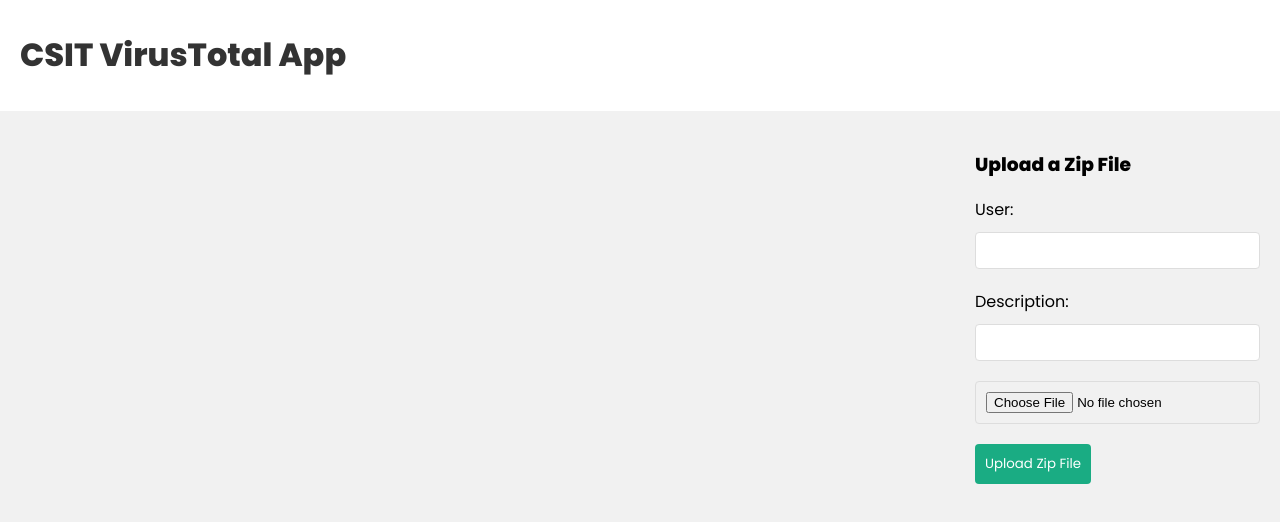
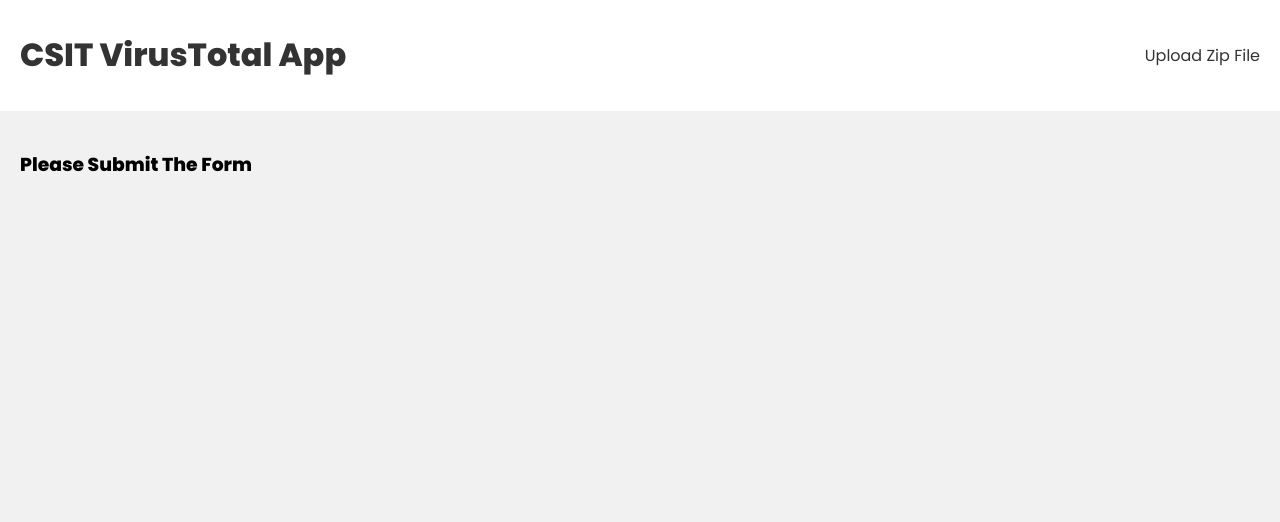
Before and after one commit to SEADevLab/CSIT-VT-App-Files, a React (Create React App) app in the folder frontend/: page /upload in a window 1280 px wide. Shown: the top 522 px of the page. Built offline with nearby package versions, Linux system fonts and the light colour scheme.

Commit message:
SEADEVLAB-17 Added Form Page

```diff
--- a/frontend/package.json
+++ b/frontend/package.json
@@ -7,6 +7,7 @@
     "@testing-library/jest-dom": "^5.16.5",
     "@testing-library/react": "^13.4.0",
     "@testing-library/user-event": "^13.5.0",
+    "moment": "^2.29.4",
     "react": "^18.2.0",
     "react-dom": "^18.2.0",
     "react-hook-form": "^7.36.1",
--- a/frontend/src/App.js
+++ b/frontend/src/App.js
@@ -1,5 +1,6 @@
 import { BrowserRouter, Routes, Route } from "react-router-dom";
 import Navbar from "./components/Navbar";
+import FormPage from "./pages/FormPage";
 import Home from "./pages/Home";
 import UploadPage from "./pages/UploadPage";
 
@@ -12,6 +13,7 @@
           <Routes>
             <Route path="/" element={<Home />} />
             <Route path="/upload" element={<UploadPage />} />
+            <Route path="/form" element={<FormPage />} />
           </Routes>
         </div>
       </BrowserRouter>
--- a/frontend/src/components/MalwareFileDetails.js
+++ b/frontend/src/components/MalwareFileDetails.js
@@ -1,4 +1,5 @@
 import React from "react";
+const moment = require('moment')
 
 const MalwareFileDetails = ({ malFile }) => {
   return (
@@ -9,7 +10,7 @@
       <p><strong>MD5: </strong>{malFile.hashes.md5}</p>
       <p><strong>SHA-1: </strong>{malFile.hashes.sha1}</p>
       <p><strong>SHA-256: </strong>{malFile.hashes.sha256}</p>
-      <p><strong>Date: </strong>{malFile.createdAt}</p>
+      <p><strong>Date: </strong>{moment(malFile.createdAt).format( 'DD MMM YYYY hh:mm a')}</p>
     </div>
   );
 };
--- a/frontend/src/components/MalwareFileZipUploadForm.js
+++ b/frontend/src/components/MalwareFileZipUploadForm.js
@@ -13,7 +13,6 @@
 
   const onSubmit = async (data, e) => {
     e.preventDefault();
-    navigate('/upload')
     const formData = new FormData();
     formData.append("file", data.file[0]);
     let key, value;
@@ -47,9 +46,8 @@
       setUser("");
       setDescription("");
       console.log("Zip File Uploaded", json);
-      // json.malwarefiles.forEach(async (file) => {
-        dispatch({ type: "UPLOADED_MALWAREFILES", payload: json});
-      // });
+      dispatch({ type: "UPLOADED_MALWAREFILES", payload: json });
+      navigate("/upload");
     }
   };
 
@@ -62,6 +60,7 @@
         type="text"
         onChange={(e) => setUser(e.target.value)}
         value={user}
+        required
       />
 
       <label>Description:</label>
@@ -69,9 +68,14 @@
         type="text"
         onChange={(e) => setDescription(e.target.value)}
         value={description}
+        required
       />
 
-      <input type="file" {...register("file")} />
+      <input
+        type="file"
+        {...register("file")}
+        required
+      />
 
       <button>Upload Zip File</button>
       {error && <div className="error">{error}</div>}
--- a/frontend/src/components/Navbar.js
+++ b/frontend/src/components/Navbar.js
@@ -8,6 +8,9 @@
         <Link to="/">
           <h1>CSIT VirusTotal App</h1>
         </Link>
+        <Link to="/form">
+          <p>Upload Zip File</p>
+        </Link>
       </div>
     </header>
   );
--- a/frontend/src/context/MalwareFileContext.js
+++ b/frontend/src/context/MalwareFileContext.js
@@ -10,7 +10,7 @@
       };
     case "UPLOADED_MALWAREFILES":
       return {
-        malFiles: action.payload.malwarefiles,
+        uploadFiles: action.payload.malwarefiles,
         dupeFiles: action.payload.duplicateFiles,
       };
     case "CREATE_MALWAREFILES":
@@ -26,6 +26,7 @@
   const [state, dispatch] = useReducer(malwarefilesReducer, {
     malFiles: null,
     dupeFiles: null,
+    uploadFiles: null,
   });
 
   return (
--- a/frontend/src/index.css
+++ b/frontend/src/index.css
@@ -37,6 +37,12 @@
   display: grid;
   grid-template-columns: 3fr 1fr;
   gap: 100px;
+}
+.formpage {
+
+  display: flex;
+  align-items: center;
+  justify-content: center;
 }
 .malFile-details {
   background: #fff;
--- /dev/null
+++ b/frontend/src/pages/FormPage.js
@@ -0,0 +1,17 @@
+import { useEffect} from "react";
+
+// components
+import MalwareFileDetails from "../components/MalwareFileDetails";
+import MalwareFileZipUploadForm from "../components/MalwareFileZipUploadForm";
+import { useMalwareFilesContext } from "../hooks/useMalwareFilesContext";
+
+const FormPage = () => {
+
+  return (
+    <div className="formpage">
+      <MalwareFileZipUploadForm />
+    </div>
+  );
+};
+
+export default FormPage;
--- a/frontend/src/pages/Home.js
+++ b/frontend/src/pages/Home.js
@@ -29,7 +29,6 @@
             <MalwareFileDetails malFile={malFile} key={malFile._id} />
           ))}
       </div>
-      <MalwareFileZipUploadForm />
     </div>
   );
 };
--- a/frontend/src/pages/UploadPage.js
+++ b/frontend/src/pages/UploadPage.js
@@ -2,17 +2,22 @@
 
 // components
 import MalwareFileDetails from "../components/MalwareFileDetails";
-import MalwareFileZipUploadForm from "../components/MalwareFileZipUploadForm";
 import { useMalwareFilesContext } from "../hooks/useMalwareFilesContext";
 
 const UploadPage = () => {
-  const { malFiles, dupeFiles, dispatch } = useMalwareFilesContext();
+  const { uploadFiles, dupeFiles, dispatch } = useMalwareFilesContext();
+  if (uploadFiles===null || dupeFiles === null) {
+    return (
+      <div className="home">
+        <h3>Please Submit The Form</h3>
+      </div>)
+  }
 
   const SubmitFiles = async (e) => {
     e.preventDefault();
     const response = await fetch("/api/malwarefiles/submitfiles", {
       method: "POST",
-      body: JSON.stringify(malFiles),
+      body: JSON.stringify(uploadFiles),
       headers: {
         "Content-Type": "application/json",
       },
@@ -24,20 +29,20 @@
   return (
     <div className="home">
       <div className="malFiles">
-        {(malFiles && !dupeFiles)&&(
+        {uploadFiles.length > 0 && (
           <form className="submitFiles" onSubmit={SubmitFiles}>
             <button type="submit">Upload Files</button>
           </form>
         )}
-        {malFiles && <div>Eliglble Files</div>}
-        {malFiles &&
-          malFiles.map((malFile) => (
+        {uploadFiles.length > 0 && <h4>Eligible Files</h4>}
+        {uploadFiles &&
+          uploadFiles.map((malFile) => (
             <MalwareFileDetails
               malFile={malFile}
-              key={malFiles.indexOf(malFile)}
+              key={uploadFiles.indexOf(malFile)}
             />
           ))}
-        {dupeFiles && <div>Ineligible Files</div>}
+        {dupeFiles.length > 0 && <h4>Ineligible Files</h4>}
         {dupeFiles &&
           dupeFiles.map((dupeFile) => (
             <MalwareFileDetails
@@ -46,7 +51,6 @@
             />
           ))}
       </div>
-      <MalwareFileZipUploadForm />
     </div>
   );
 };
```
Also changed, not shown: 1 other file (tests, documents, lock files or other folders).
